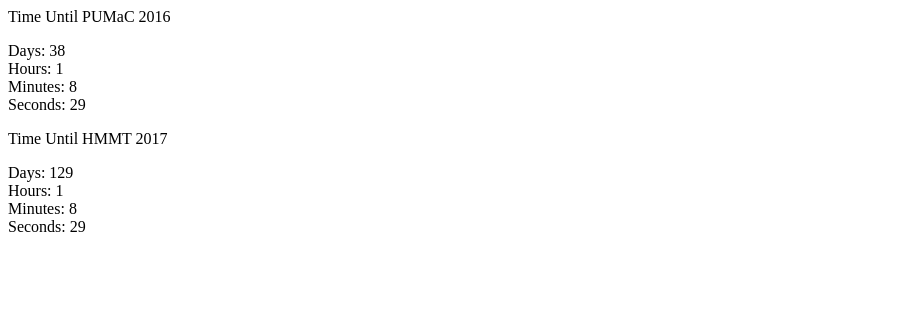
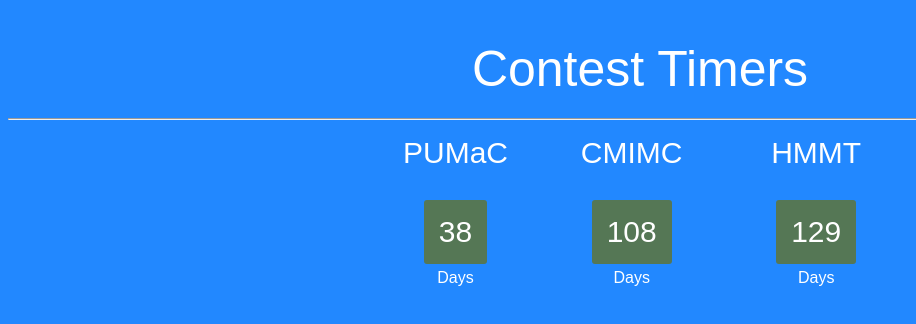
Before and after one commit to mstang107/mstang107.github.io, a plain HTML site: page index.html in a window 1280 px wide. Shown: the whole page, without its empty margins (0-916 px from the left). Drawn offline with Linux system fonts and the light colour scheme.

Commit message:
Getting CSS up and running
Figured out why 'pumac' didn't work. Looks like <div id='blah'> is
really important to websites! the 'blah' sorta integrates CSS, JS, and
HTML.

```diff
--- a/index.html
+++ b/index.html
@@ -1,63 +1,81 @@
 <html>
 	<head>
 		<title>Bits of Web</title>
+		<link rel="stylesheet" type="text/css" href="style.css" media="screen" />
 	</head>
 
 	<body>
 
+<div id="intro">
+<h1>Contest Timers</h1>
+<hr>
+<p>
+</div>
+
 <div id="pumac">
-		Time Until PUMaC 2016
+PUMaC
 <p>
-    		Days: <span class="d"></span><br>
-	    	Hours: <span class="h"></span><br>
-	    	Minutes: <span class="m"></span><br>
-	    	Seconds: <span class="s"></span>
+  <div>
+    <span class="days"></span>
+    <div class="smalltext">Days</div>
+  </div>
+</div>
+
+<div id="cmimc">
+CMIMC
+<p>
+  <div>
+    <span class="days"></span>
+    <div class="smalltext">Days</div>
+  </div>
 </div>
 
 <div id="hmmt">
-		Time Until HMMT 2017
+HMMT
 <p>
-    		Days: <span class="d"></span><br>
-	    	Hours: <span class="h"></span><br>
-	    	Minutes: <span class="m"></span><br>
-	    	Seconds: <span class="s"></span>
+  <div>
+    <span class="days"></span>
+    <div class="smalltext">Days</div>
+  </div>
 </div>
 
+
 	<script>
-		function timeLeft(time)
-		{
-			var t = Date.parse(time) - Date.parse(new Date());
-			var s = Math.floor( (t/1000) % 60 );
-			var m = Math.floor( (t/1000/60) % 60 );
-			var h = Math.floor( (t/1000/60/60) % 24 );
-			var d = Math.floor( t/1000/60/60/24 );
-			return {'tot' : t, 'd' : d, 'h' : h, 'm' : m, 's' : s};
+		function getTimeRemaining(endtime) {
+  var t = Date.parse(endtime) - Date.parse(new Date());
+  var seconds = Math.floor((t / 1000) % 60);
+  var minutes = Math.floor((t / 1000 / 60) % 60);
+  var hours = Math.floor((t / (1000 * 60 * 60)) % 24);
+  var days = Math.floor(t / (1000 * 60 * 60 * 24));
+  return {
+    'total': t,
+    'days': days,
+    'hours': hours,
+    'minutes': minutes,
+    'seconds': seconds
+  };
 }
-		function initClock(id, time)
-		{
+
+function initializeClockDays(id, endtime) {
   var clock = document.getElementById(id);
-			var daysSpan = clock.querySelector('.d');
-			var hoursSpan = clock.querySelector('.h');
-			var minutesSpan = clock.querySelector('.m');
-			var secondsSpan = clock.querySelector('.s');
+  var daysSpan = clock.querySelector('.days');
 
-			function updateClock()
-			{
-				var t = timeLeft(time);
-				daysSpan.innerHTML = t.d;
-		   		hoursSpan.innerHTML = t.h;
-			    	minutesSpan.innerHTML = t.m;
-		 		secondsSpan.innerHTML = t.s;
+  function updateClock() {
+    var t = getTimeRemaining(endtime);
 
-				if (t.tot <= 0)
-					clearInterval(interval);
+    daysSpan.innerHTML = t.days;
+
+    if (t.total <= 0) {
+      clearInterval(timeinterval);
+    }
   }
 
   updateClock();
-			var interval = setInterval(updateClock,100);
+  var timeinterval = setInterval(updateClock, 100000);
 }
-		initClock("pumac", '2016-11-18 CST');
-		initClock("hmmt", '2017-2-17 CST');
+initializeClockDays('pumac', '2016-11-18 CST');
+initializeClockDays('cmimc', '2017-01-27 CST');
+initializeClockDays('hmmt', '2017-02-17 CST');
 	</script>
 
 	</body>
--- a/style.css
+++ b/style.css
@@ -1,18 +1,18 @@
 body{
     text-align: center;
-    background: #00ECB9;
+    background: #28f;
   font-family: sans-serif;
   font-weight: 100;
 }
 
 h1{
-  color: #396;
+  color: #fff;
   font-weight: 100;
-  font-size: 40px;
+  font-size: 50px;
   margin: 40px 0px 20px;
 }
 
-#clockdiv{
+#pumac{
     font-family: sans-serif;
     color: #fff;
     display: inline-block;
@@ -20,18 +20,55 @@ h1{
     text-align: center;
     font-size: 30px;
 }
-
-#clockdiv > div{
-    padding: 10px;
+#pumac > div{
+    padding: 0px 50px;
     border-radius: 3px;
-    background: #00BF96;
+    display: inline-block;
+}
+#pumac div > span{
+    padding: 15px;
+    border-radius: 3px;
+    background: #575;
     display: inline-block;
 }
 
-#clockdiv div > span{
+#cmimc{
+    font-family: sans-serif;
+    color: #fff;
+    display: inline-block;
+    font-weight: 100;
+    text-align: center;
+    font-size: 30px;
+}
+#cmimc > div{
+    padding: 0px 50px;
+    border-radius: 3px;
+    display: inline-block;
+}
+#cmimc div > span{
     padding: 15px;
     border-radius: 3px;
-    background: #00816A;
+    background: #575;
+    display: inline-block;
+}
+
+#hmmt{
+    font-family: sans-serif;
+    color: #fff;
+    display: inline-block;
+    font-weight: 100;
+    text-align: center;
+    font-size: 30px;
+}
+#hmmt > div{
+    padding: 0px 50px;
+    border-radius: 3px;
+    display: inline-block;
+}
+#hmmt div > span{
+    padding: 15px;
+    border-radius: 3px;
+    background: #575;
     display: inline-block;
 }
 
```
Lines whose indentation alone changed are shown as unchanged.
